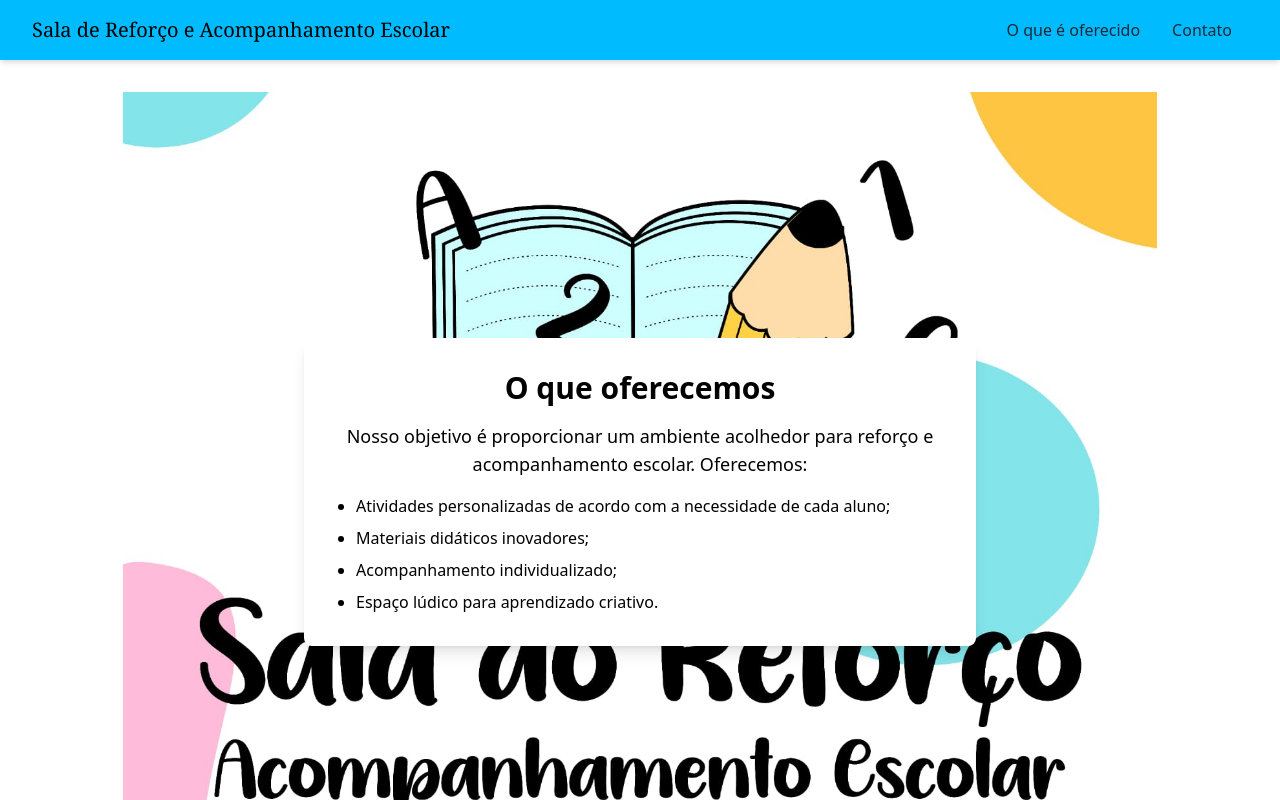
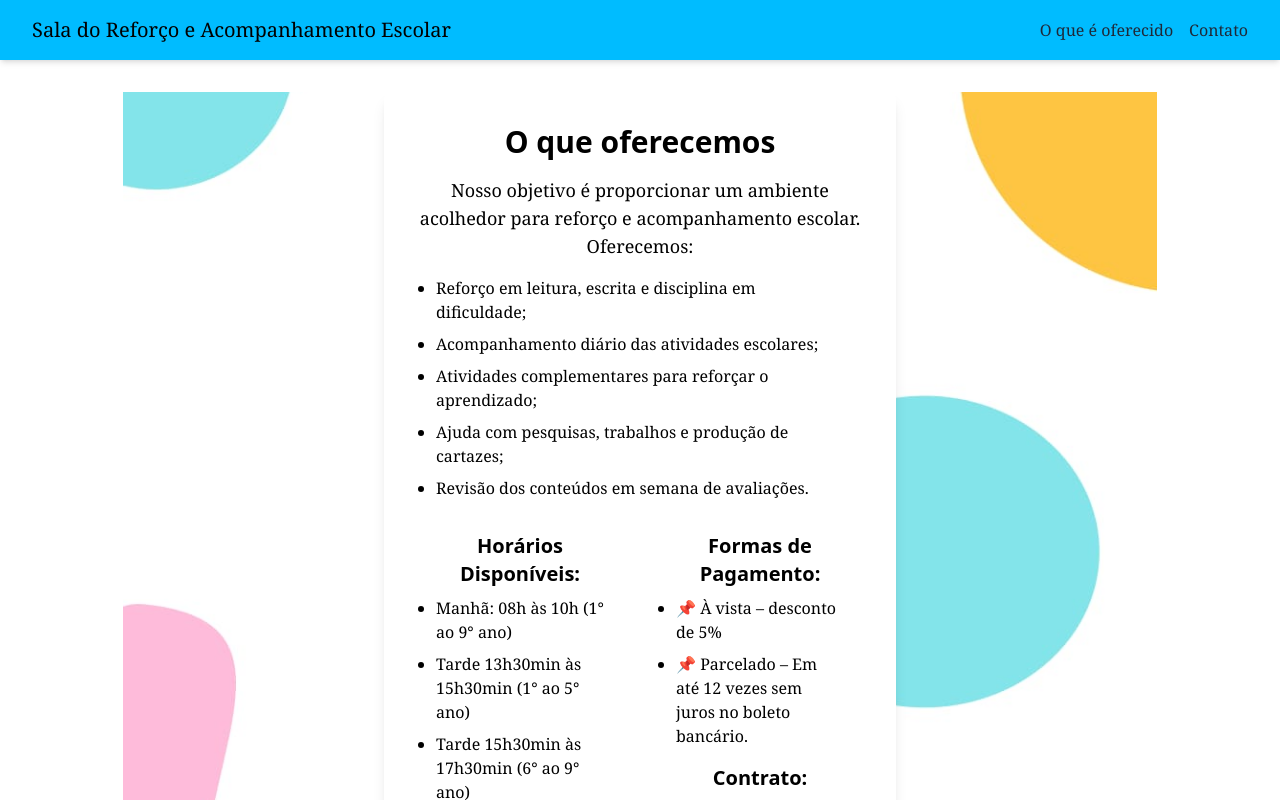
Before and after one commit to Nav199/living-room, a React (Vite) app: page /offerings in a window 1280 px wide. Shown: the top 800 px of the page. Built offline with nearby package versions, Linux system fonts and the light colour scheme.

Commit message:
Versao 02

```diff
--- a/package.json
+++ b/package.json
@@ -1,7 +1,7 @@
 {
   "name": "living-room-project",
   "private": true,
-  "version": "0.0.1",
+  "version": "0.0.2",
   "type": "module",
   "scripts": {
     "dev": "vite",
--- a/src/App.jsx
+++ b/src/App.jsx
@@ -1,20 +1,41 @@
-import React from "react";
+import React, { useState } from "react";
 import { BrowserRouter as Router, Link } from "react-router-dom";
 import AppRoutes from "./routers/AppRoutes";
 
 export default function App() {
+  const [menuOpen, setMenuOpen] = useState(false);
+  const toggleMenu = () => setMenuOpen(!menuOpen);
+
   return (
     <Router>
       <div className="flex flex-col min-h-screen bg-white">
         {/* Header */}
         <header className="bg-sky-400 py-4 shadow-md">
           <div className="container mx-auto flex justify-between items-center px-4 sm:px-6 md:px-8">
-            <h1 className="text-xl font-serif">Sala de Reforço e Acompanhamento Escolar</h1>
-            <nav>
-              <Link to="/offerings" className="mx-4 text-gray-800 hover:text-gray-600">O que é oferecido</Link>
-              <Link to="/contact" className="mx-4 text-gray-800 hover:text-gray-600">Contato</Link>
+            {/* Link para a Home */}
+            <Link to="/" className="text-xl font-serif">
+              Sala do Reforço e Acompanhamento Escolar
+            </Link>
+
+            {/* Menu para Desktop */}
+            <nav className="hidden md:flex space-x-4">
+              <Link to="/offerings" className="text-gray-800 hover:text-gray-600 font-serif">O que é oferecido</Link>
+              <Link to="/contact" className="text-gray-800 hover:text-gray-600 font-serif">Contato</Link>
             </nav>
+
+            {/* Botão de menu para Mobile */}
+            <button className="md:hidden text-gray-800" onClick={toggleMenu}>
+              ☰
+            </button>
           </div>
+
+          {/* Menu para Celular */}
+          {menuOpen && (
+            <div className="md:hidden bg-white shadow-md">
+              <Link to="/offerings" className="block py-2 px-4 border-b">O que é oferecido</Link>
+              <Link to="/contact" className="block py-2 px-4">Contato</Link>
+            </div>
+          )}
         </header>
 
         {/* Main Content */}
--- a/src/components/Contact.jsx
+++ b/src/components/Contact.jsx
@@ -2,8 +2,8 @@ import React from "react";
 
 export default function Contact() {
   return (
-    <div className="container mx-auto px-4 sm:px-6 md:px-8">
-      <h2 className="text-center text-2xl font-serif my-4">Contato</h2>
+    <div className="container mx-auto px-4 sm:px-6 md:px-8 min-h-[80vh] flex flex-col justify-center custom-bg">
+      <h2 className="text-center text-2xl sm:text-3xl font-serif my-4 ">Contato</h2>
       <p className="text-center text-lg mb-4">
         Preencha o formulário abaixo ou{" "}
         <a
@@ -16,7 +16,6 @@ export default function Contact() {
         </a>{" "}
         para acessar o formulário completo.
       </p>
-      <div className="bg-cover bg-center custom-bg h-screen flex items-center justify-center custom-bg"></div>
     </div>
   );
 }
--- a/src/components/Offerings.jsx
+++ b/src/components/Offerings.jsx
@@ -1,21 +1,44 @@
 import React from "react";
-import img from '../img/IMG_3.jpeg'; // Corrigido o caminho para a importação correta
 
 export default function Offerings() {
   return (
-    <div className="bg-cover bg-center custom-bg h-screen flex items-center justify-center">
-      <div className="bg-white bg-opacity-80 p-8 rounded-lg shadow-lg text-center max-w-2xl">
-        <h2 className="text-3xl font-bold mb-4">O que oferecemos</h2>
-        <p className="text-lg mb-4">
-          Nosso objetivo é proporcionar um ambiente acolhedor para reforço e
-          acompanhamento escolar. Oferecemos:
+    <div className="min-h-[80vh] flex items-center justify-center custom-bg">
+      <div className="bg-white bg-opacity-80 p-8 rounded-lg shadow-lg text-center max-w-lg mx-auto">
+        <h2 className="text-2xl sm:text-3xl font-bold mb-4">O que oferecemos</h2>
+        <p className="text-lg mb-4 font-serif">
+          Nosso objetivo é proporcionar um ambiente acolhedor para reforço e acompanhamento escolar. Oferecemos:
         </p>
-        <ul className="list-disc text-left px-5 space-y-2">
-          <li>Atividades personalizadas de acordo com a necessidade de cada aluno;</li>
-          <li>Materiais didáticos inovadores;</li>
-          <li>Acompanhamento individualizado;</li>
-          <li>Espaço lúdico para aprendizado criativo.</li>
+        <ul className="list-disc text-left px-5 space-y-2 font-serif">
+          <li>Reforço em leitura, escrita e disciplina em dificuldade;</li>
+          <li>Acompanhamento diário das atividades escolares;</li>
+          <li>Atividades complementares para reforçar o aprendizado;</li>
+          <li>Ajuda com pesquisas, trabalhos e produção de cartazes;</li>
+          <li>Revisão dos conteúdos em semana de avaliações.</li>
         </ul>
+
+        <div className="mt-8 grid grid-cols-1 sm:grid-cols-2 gap-8">
+          {/* Horários Disponíveis */}
+          <div>
+            <h3 className="text-xl font-semibold mb-2">Horários Disponíveis:</h3>
+            <ul className="list-disc text-left px-5 space-y-2 font-serif">
+              <li>Manhã: 08h às 10h (1° ao 9° ano)</li>
+              <li>Tarde 13h30min às 15h30min (1° ao 5° ano)</li>
+              <li>Tarde 15h30min às 17h30min (6° ao 9° ano)</li>
+            </ul>
+          </div>
+
+          {/* Formas de Pagamento */}
+          <div>
+            <h3 className="text-xl font-semibold mb-2">Formas de Pagamento:</h3>
+            <ul className="list-disc text-left px-5 space-y-2 font-serif">
+              <li>📌 À vista – desconto de 5%</li>
+              <li>📌 Parcelado – Em até 12 vezes sem juros no boleto bancário.</li>
+            </ul>
+            <h3 className="text-xl font-semibold mt-4 mb-2">Contrato:</h3>
+            <p className="font-serif">📑 Contrato Anual ou Semestral</p>
+            <p className="font-serif">✍️ Elaborado pela nossa assessoria jurídica para garantir segurança, clareza e compromisso.</p>
+          </div>
+        </div>
       </div>
     </div>
   );
--- a/src/index.css
+++ b/src/index.css
@@ -2,7 +2,7 @@
 
 /* Defina a imagem de fundo aqui */
 .custom-bg {
-  background-image: url('../src/img/IMG_3.jpeg');
+  background-image: url('../src/img/IMG.jpeg');
   background-size: 85%; /* Garante que a imagem cubra toda a área */
   background-position: center;
   background-repeat: no-repeat;
--- a/src/pages/Home.jsx
+++ b/src/pages/Home.jsx
@@ -1,14 +1,17 @@
 import React from "react";
+import bgImage from "../img/IMG_3.jpeg"; // Importando a imagem
 
 export default function Home() {
   return (
-    <div className="text-center px-4 sm:px-6 md:px-8 py-8">
-      <h2 className="text-2xl font-bold">Bem-vindo à Sala de Reforço</h2>
-      <p className="mt-2 text-lg">
-        Apoio educacional para alunos com dificuldades de aprendizado.
-      </p>
-      {/* Seção de fundo */}
-      <div className="bg-cover bg-center custom-bg h-screen flex items-center justify-center custom-bg"></div>
+    <div
+      className="min-h-screen flex items-center justify-center bg-cover bg-center custom-bg" // Aplicando como inline-style
+    >
+      <div className="bg-white bg-opacity-80 p-6 rounded-lg shadow-lg text-center max-w-md">
+        <h2 className="text-2xl font-bold">Bem-vindo à Sala de Reforço</h2>
+        <p className="mt-2 text-lg font-serif">
+          Apoio educacional para alunos com dificuldades de aprendizado.
+        </p>
+      </div>
     </div>
   );
 }
```
Also changed, not shown: src/img/IMG.jpeg (added).
